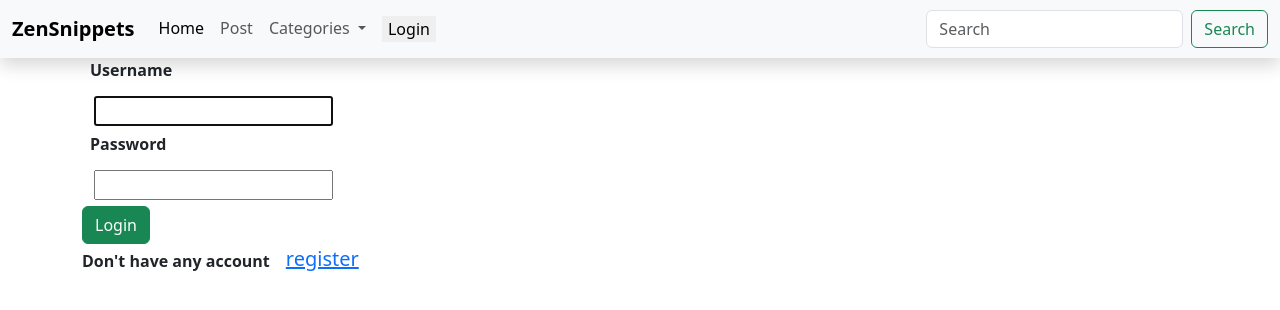
After one commit to BittuKumar77/Blog, a Django app: page /users/login/ in a window 1280 px wide. The commit adds this page. Shown: the top 310 px of the page. Run offline with Django 5.2, Linux system fonts and the light colour scheme; data comes from the database, SQL or seed files in the repository; both versions use the stored data as it was after the commit.

Commit message:
login and logout complete

```diff
--- a/article/views.py
+++ b/article/views.py
@@ -2,6 +2,8 @@ from django.shortcuts import render,redirect
 from .models import *
 # from .forms import ArticleForm
 from .forms import *
+from django.contrib.auth.decorators import login_required
+
 
 
 # Create your views here.
@@ -48,6 +50,7 @@ def categorised_article(request,pk):
 
     return render(request,"article/categorised_article.html",context)
 
+@login_required
 def create_article(request):
 
     form = ArticleForm()
--- a/blog/settings.py
+++ b/blog/settings.py
@@ -131,3 +131,7 @@ MEDIA_ROOT = 'static/media/'
 # https://docs.djangoproject.com/en/5.0/ref/settings/#default-auto-field
 
 DEFAULT_AUTO_FIELD = 'django.db.models.BigAutoField'
+
+LOGIN_REDIRECT_URL = 'article:index'
+
+LOGIN_URL = 'users:login'
--- a/templates/base.html
+++ b/templates/base.html
@@ -25,6 +25,7 @@
               <li class="nav-item">
                 <a class="nav-link" href="{% url "article:create_article" %}">Post</a>
               </li>
+
               <li class="nav-item dropdown">
                 <a class="nav-link dropdown-toggle" href="#" role="button" data-bs-toggle="dropdown" aria-expanded="false">
                   Categories
@@ -39,10 +40,37 @@
                   <li><a class="dropdown-item" href="{% url "article:categorised_article" 0 %}">All</a></li>
                 </ul>
               </li>
+              {% if user.is_authenticated  %}
+
+              <li class="nav-item">
+                <li><a class="nav-link" href="{% url "users:profile" %}">Profile</a></li>
+
+              </li>
+
+              <li class="nav-item">
+                <form class="nav-link" action = "{% url "users:logout" %}" method="POST">
+                  {% csrf_token %}
+                  <button class= 'border-0' type="submit">Logout</button>
+                </form>
+              </li>
+
+              {% else %}
+
+              <li class="nav-item">
+                <form class="nav-link" action = "{% url "users:login" %}" method="POST">
+                  {% csrf_token %}
+                  <button class= 'border-0' type="submit">Login</button>
+                </form>
+              </li>
+
+              {% endif %}
+
+
+
             </ul>
             <form class="d-flex" role="search">
               <input class="form-control me-2" type="search" placeholder="Search" aria-label="Search">
-              <button class="btn btn-outline-success" type="submit" href={% url "users:register" %}>Login</button>
+              <button class="btn btn-outline-success" type="submit" href="">Search</button>
             </form>
           </div>
         </div>
--- /dev/null
+++ b/users/templates/users/login.html
@@ -0,0 +1,37 @@
+{% extends "base.html" %}
+
+
+{% block content %}
+
+    <div class="container">
+        <form action="" method="post">
+            {% csrf_token %}
+            <div class="username">
+                <div class="form-label mx-2 fw-bold">
+                    {{form.username.label}}
+                </div>
+                <div class="form-control border-0">
+                    {{form.username}}
+                </div>
+
+        </div>
+        <div class="password">
+            <div class="form-label mx-2 fw-bold">
+                {{form.password.label}}
+            </div>
+            <div class="form-control border-0">
+                {{form.password}}
+            </div>
+
+    </div>
+
+        <button class="btn btn-success" type="submit">Login</button>
+
+        </form>
+            <div class='d-flex'>
+            <h6 class='mt-2 fw-semibold'>Don't have any account</h6>
+            <a class='mx-3 fs-5'href="{% url "users:register" %}">register</a>
+        </div>
+    </div>
+
+{% endblock content %}
--- a/users/templates/users/register.html
+++ b/users/templates/users/register.html
@@ -10,6 +10,10 @@
         {{form.as_p}}
         <button class="btn btn-success" type="submit">Submit</button>
     </form>
+    <div class='d-flex'>
+        <h6 class='mt-2 fw-semibold'>Don't have any account</h6>
+        <a class='mx-3 fs-5'href="{% url "users:login" %}">Login</a>
+    </div>
 
 </div>
 
--- a/users/urls.py
+++ b/users/urls.py
@@ -1,10 +1,14 @@
 from django.urls import path
 from .views import *
+from django.contrib.auth.views import LoginView,LogoutView
 
 
 app_name = 'users'
 
 urlpatterns = [
     path('register/',register,name='register'),
+    path('login/',LoginView.as_view(template_name='users/login.html'),name='login'),
+    path('logout/',LogoutView.as_view(template_name='users/logout.html'),name='logout'),
+    path('profile/',profile,name='profile')
 
 ]
--- a/users/views.py
+++ b/users/views.py
@@ -16,3 +16,6 @@ def register(request):
         }
 
     return render(request, 'users/register.html',context)
+
+def profile(request):
+    return render(request,'users/profile.html')
```
Also changed, not shown: users/templates/users/logout.html (added, +9 -0 lines), users/templates/users/profile.html (added, +8 -0 lines), db.sqlite3.
